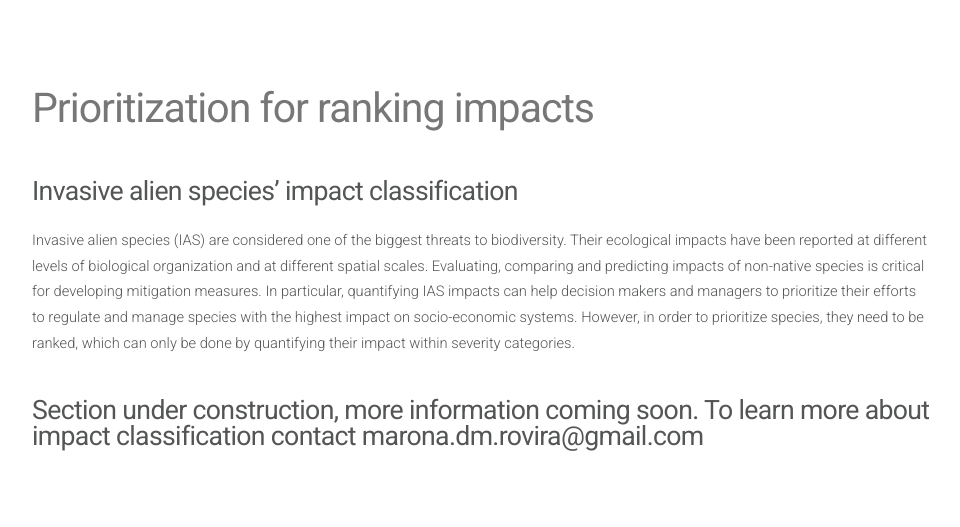
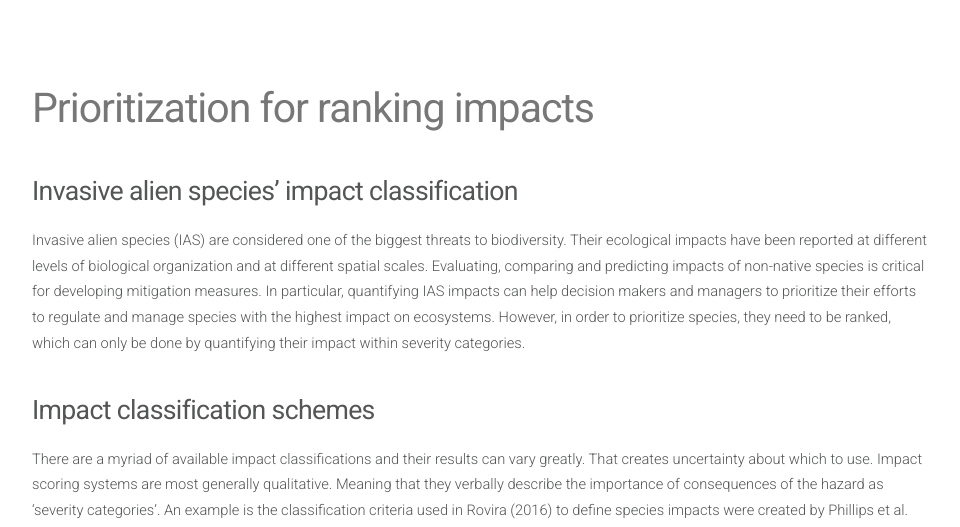
Before and after one commit to BPRC-EcoInformatics/BPRC-EcoInformatics.github.io, a Jekyll site: the page built from Research/Ranking impacts/index.html, in a window 1280 px wide and 1400 px high. Shown: the part 235-762 px from the top of the window, without its empty margins (158-1118 px from the left). Built offline with Jekyll 4.4.1, drawn with Linux system fonts in a browser that asks for light colours; nearby versions of some CDN libraries; some of the changed text lies outside the part shown.

Commit message:
Add files via upload

```diff
--- a/Research/Ranking impacts/index.html
+++ b/Research/Ranking impacts/index.html
@@ -15,7 +15,28 @@
 <h3>Invasive alien species’ impact classification </h3>
 </header>
 
-<p>Invasive alien species (IAS) are considered one of the biggest threats to biodiversity. Their ecological impacts have been reported at different levels of biological organization and at different spatial scales. Evaluating, comparing and predicting impacts of non-native species is critical for developing mitigation measures. In particular, quantifying IAS impacts can help decision makers and managers to prioritize their efforts to regulate and manage species with the highest impact on socio-economic systems. However, in order to prioritize species, they need to be ranked, which can only be done by quantifying their impact within severity categories.</p>
+<p>Invasive alien species (IAS) are considered one of the biggest threats to biodiversity. Their ecological impacts have been reported at different levels of biological organization and at different spatial scales. Evaluating, comparing and predicting impacts of non-native species is critical for developing mitigation measures. In particular, quantifying IAS impacts can help decision makers and managers to prioritize their efforts to regulate and manage species with the highest impact on ecosystems. However, in order to prioritize species, they need to be ranked, which can only be done by quantifying their impact within severity categories.</p>
+<br>
+<section>
+<header>
+<h3>
+Impact classification schemes
+</h3>
+</header>
+<p>There are a myriad of available impact classifications and their results can vary greatly. That creates uncertainty about which to use. Impact scoring systems are most generally qualitative. Meaning that they verbally describe the importance of consequences of the hazard as ‘severity categories’. An example is the classification criteria used in Rovira (2016) to define species impacts were created by Phillips et al. (2008), and evaluated “the effect of the invader on the abundance of one or more native species, or on the functioning of an organism or an ecological process”. The classifications comprised four categories (none, minor, occasionally major and major).</p>
+
+
+<p>While there is an extensive literature on systems for assessing both risk and impact, there is a little agreement on how impacts should be incorporated in risk assessment and how impacts should be compared between invading taxa and ecosystems (Parker et al. 1999, Essl et al. 2011, Kumschick and Richardson 2013). Thus, there has been a drift towards creating a unified impact-scoring system, the Generic Impact Scoring System (GISS), to standardize impact assessments (e.g. Nentwig et al. 2010, Sandvik et al. 2013, Blackburn et al. 2014). But, the qualitative nature of impact descriptions that characterizes the GISS, and most of the impact scoring systems, can lead to inconsistencies between assessors, as a literature review showed.</p>
+<br>
+<section>
+<header>
+<h3>
+Using expert elicitation to explore Impact classification schemes
+</h3>
+</header>
+<p>There is a large literature that emphasizes the need for systematic approaches to select assessors, elicit estimates and combine their judgements. Since systematic elicitation protocols can offset a range of predictable biases, such as experts being subject to cognitive and motivational biases that impair their ability to accurately report their true beliefs (Burgman 2005, McBride et al. 2012). In Rovira, (2016) a structured expert elicitation process was carried and the results showed to increase agreement between the experts. Future research should focus on developing generic quantitative framework for expert elicitation and impact classification. </p>
+
+
 
 						<br>
 						<section>
```
